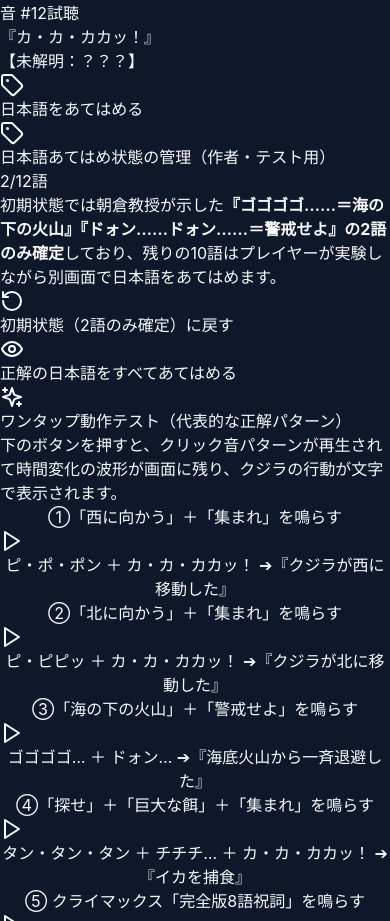
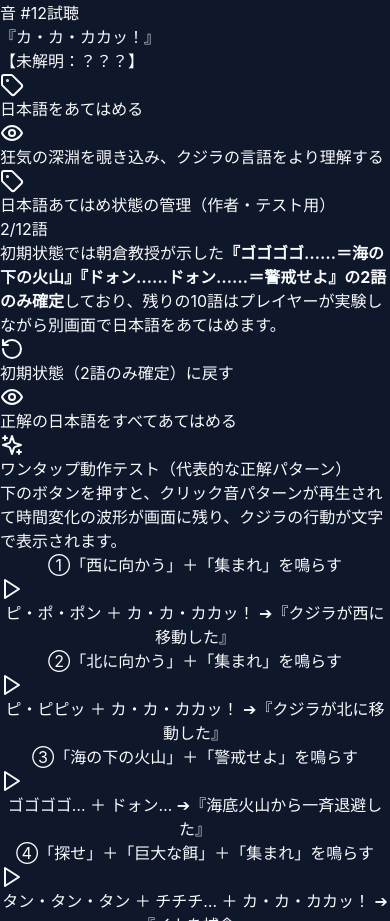
Before and after one commit to transcendentwind-lang/murder-mystery-scenerio-editer, a Next.js app: page /sonar in a window 390 px wide. Shown: the part 2343-3264 px from the top of the page. Built offline with nearby package versions, Linux system fonts and the light colour scheme.

Commit message:
feat(sonar): add abyss mode button at bottom of mobile app to turn frame red and assign all Japanese labels

```diff
--- a/src/components/WhaleSonarMobileApp.tsx
+++ b/src/components/WhaleSonarMobileApp.tsx
@@ -435,6 +435,9 @@ export const WhaleSonarMobileApp: React.FC<WhaleSonarMobileAppProps> = ({
     string | null
   >(null);
 
+  // 狂気の深淵モード（画面全体の枠が赤くなり、日本語を全てあてはめた状態）
+  const [isAbyssMode, setIsAbyssMode] = useState(false);
+
   // ==========================================
   // 時間変化で形が残る波形データ（最新再生された音のタイムライン記録）
   // ==========================================
@@ -531,6 +534,7 @@ export const WhaleSonarMobileApp: React.FC<WhaleSonarMobileAppProps> = ({
   const handleResetPlayerLabelsToInitial = () => {
     const resetState = { ...LOCKED_INITIAL_MEANINGS };
     setPlayerAssignedLabels(resetState);
+    setIsAbyssMode(false);
     try {
       localStorage.setItem(
         STORAGE_KEY_PLAYER_LABELS,
@@ -547,6 +551,12 @@ export const WhaleSonarMobileApp: React.FC<WhaleSonarMobileAppProps> = ({
       allCorrect[w.id] = w.meaning.split("（")[0];
     });
     handleSavePlayerLabels(allCorrect);
+  };
+
+  // 「狂気の深淵を覗き込み、クジラの言語をより理解する」ボタンを押した時の処理
+  const handleEnterAbyssMode = () => {
+    setIsAbyssMode(true);
+    handleFillAllCorrectLabelsForPreview();
   };
 
   const handleSaveRules = (nextRules: WhaleBehaviorRule[]) => {
@@ -1544,20 +1554,48 @@ export const WhaleSonarMobileApp: React.FC<WhaleSonarMobileAppProps> = ({
         <div className="flex-1 overflow-y-auto bg-gradient-to-b from-slate-950 via-slate-900 to-slate-950 p-3 md:p-6">
           <div className="mx-auto flex max-w-6xl flex-col lg:flex-row items-start justify-center gap-6">
             {/* 左（メイン）：スマホ実機サイズの音響解読＆行動観測アプリ */}
-            <div className="w-full max-w-md mx-auto rounded-[28px] border-2 border-cyan-500/30 bg-slate-950 shadow-2xl shadow-cyan-950/50 overflow-hidden flex flex-col">
+            <div
+              className={`w-full max-w-md mx-auto rounded-[28px] bg-slate-950 overflow-hidden flex flex-col transition-all duration-500 ${
+                isAbyssMode
+                  ? "border-4 border-red-600 ring-4 ring-red-500/40 shadow-[0_0_50px_rgba(220,38,38,0.65)]"
+                  : "border-2 border-cyan-500/30 shadow-2xl shadow-cyan-950/50"
+              }`}
+            >
               {/* スマホアプリ上部ステータス＆ヘッダー */}
-              <div className="bg-gradient-to-r from-slate-900 via-cyan-950/60 to-slate-900 px-4 py-3 border-b border-cyan-500/20 flex items-center justify-between">
+              <div
+                className={`px-4 py-3 border-b flex items-center justify-between transition-colors duration-500 ${
+                  isAbyssMode
+                    ? "bg-gradient-to-r from-red-950 via-rose-950/80 to-red-950 border-red-500/50"
+                    : "bg-gradient-to-r from-slate-900 via-cyan-950/60 to-slate-900 border-cyan-500/20"
+                }`}
+              >
                 <div className="flex items-center gap-2">
                   <span className="relative flex h-2.5 w-2.5">
-                    <span className="animate-ping absolute inline-flex h-full w-full rounded-full bg-cyan-400 opacity-75" />
-                    <span className="relative inline-flex rounded-full h-2.5 w-2.5 bg-cyan-400" />
+                    <span
+                      className={`animate-ping absolute inline-flex h-full w-full rounded-full opacity-75 ${
+                        isAbyssMode ? "bg-red-500" : "bg-cyan-400"
+                      }`}
+                    />
+                    <span
+                      className={`relative inline-flex rounded-full h-2.5 w-2.5 ${
+                        isAbyssMode ? "bg-red-500" : "bg-cyan-400"
+                      }`}
+                    />
                   </span>
                   <div>
                     <div className="text-xs font-bold tracking-wider text-white flex items-center gap-1.5">
-                      <Waves className="h-3.5 w-3.5 text-cyan-400" />
+                      <Waves
+                        className={`h-3.5 w-3.5 ${
+                          isAbyssMode ? "text-red-400" : "text-cyan-400"
+                        }`}
+                      />
                       クジラ音響解読・発信端末
                     </div>
-                    <div className="text-[10px] font-mono text-cyan-400/80">
+                    <div
+                      className={`text-[10px] font-mono ${
+                        isAbyssMode ? "text-red-300" : "text-cyan-400/80"
+                      }`}
+                    >
                       解読状況: {assignedCount} / {orderedWords.length} 語あてはめ済
                     </div>
                   </div>
@@ -2134,6 +2172,22 @@ export const WhaleSonarMobileApp: React.FC<WhaleSonarMobileAppProps> = ({
                         );
                       })}
                     </div>
+
+                    {/* アプリ画面の一番下：狂気の深淵ボタン */}
+                    <div className="pt-3 border-t border-slate-800/80">
+                      <button
+                        type="button"
+                        onClick={handleEnterAbyssMode}
+                        className={`w-full rounded-xl border px-3 py-3 text-xs font-extrabold tracking-wide transition-all duration-300 flex items-center justify-center gap-2 ${
+                          isAbyssMode
+                            ? "border-red-500 bg-gradient-to-r from-red-950 via-red-900/90 to-red-950 text-red-100 shadow-lg shadow-red-950/90 ring-1 ring-red-400/60"
+                            : "border-red-900/60 bg-slate-950/90 text-red-400/90 hover:border-red-500 hover:bg-red-950/60 hover:text-red-200 shadow-inner"
+                        }`}
+                      >
+                        <Eye className="h-4 w-4 shrink-0 text-red-400" />
+                        <span>狂気の深淵を覗き込み、クジラの言語をより理解する</span>
+                      </button>
+                    </div>
                   </div>
                 </>
               )}
```
